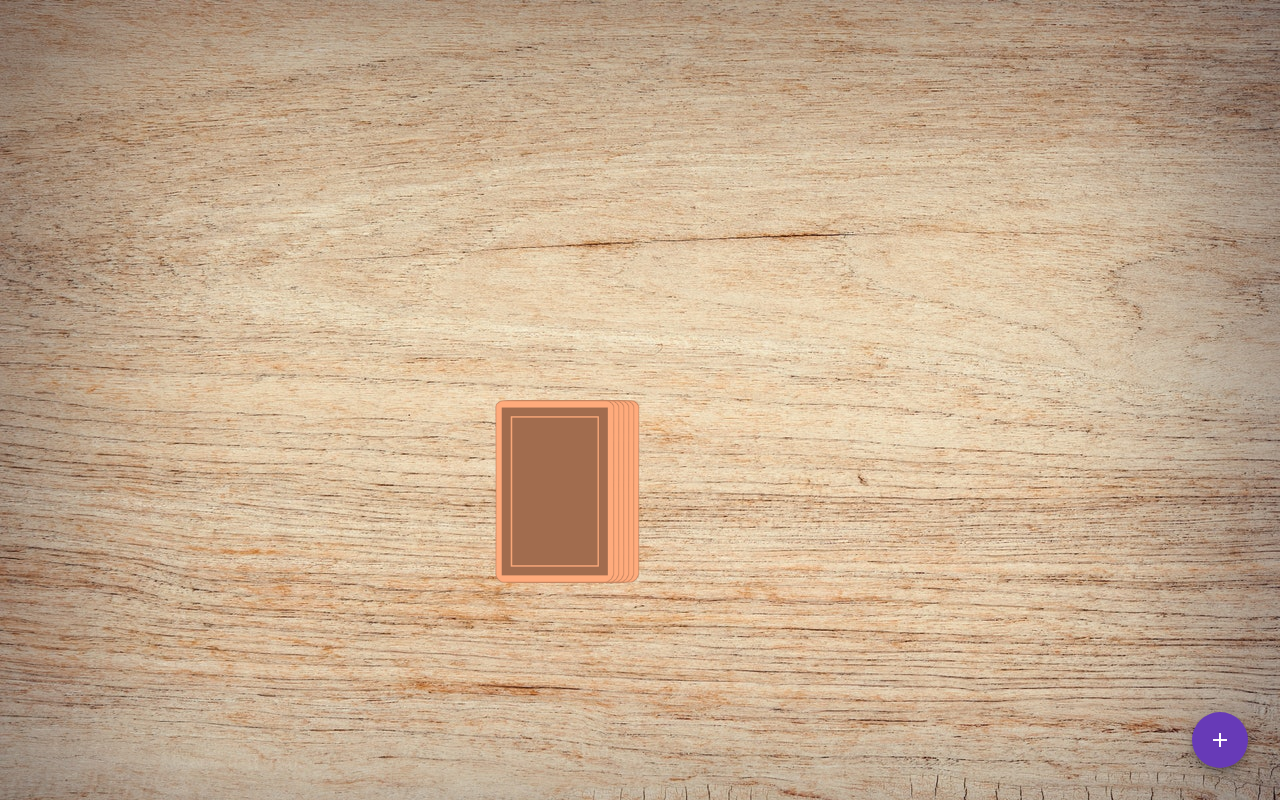
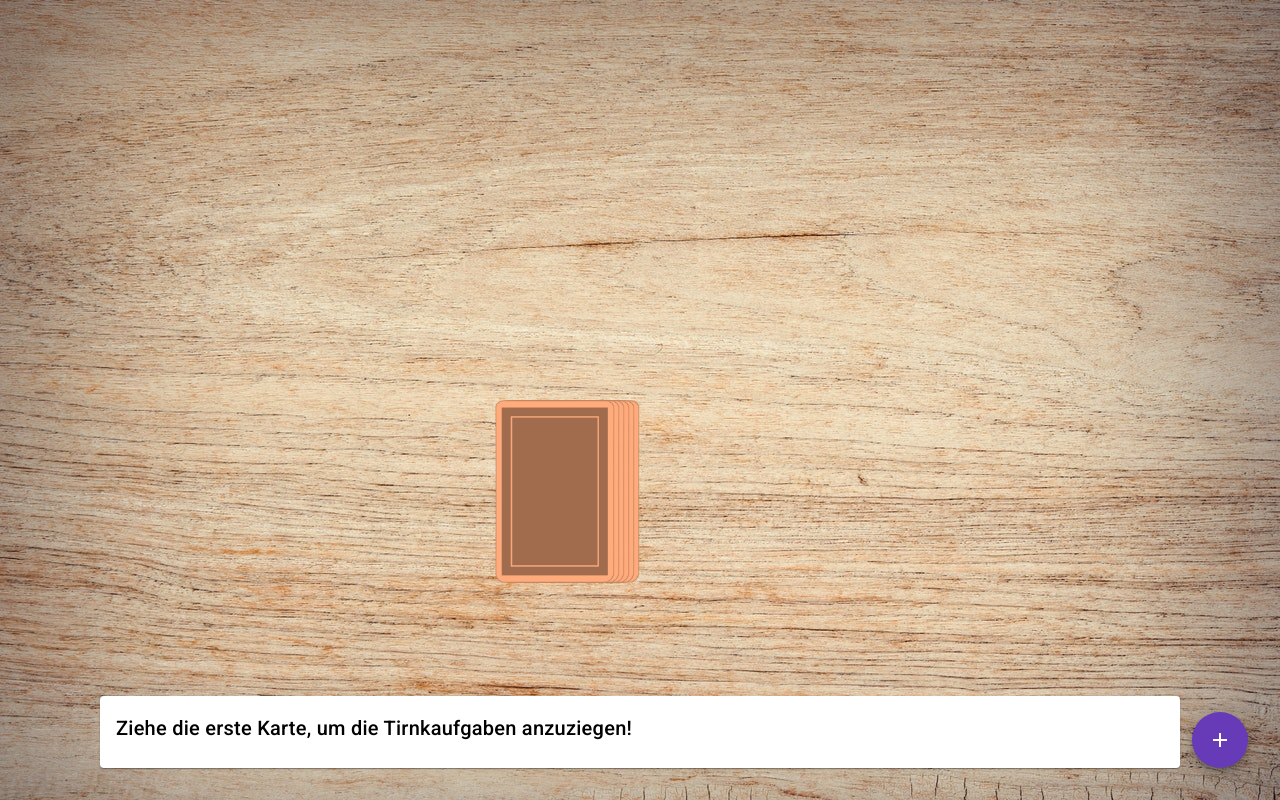
Before and after one commit to D1m1tr1e/Ring-of-Fire, an Angular app in the folder ringoffire/: page /game in a window 1280 px wide. Built offline with nearby package versions, Linux system fonts and the light colour scheme.

Commit message:
added function to display the game description to picked card

```diff
--- /dev/null
+++ b/ringoffire/src/app/game-info/game-info.component.html
@@ -0,0 +1,10 @@
+<mat-card>
+    <mat-card-title>
+        {{ cardTitle }}
+    </mat-card-title>
+
+
+    <mat-card-content>
+    {{ cardDecription }}
+    </mat-card-content>
+</mat-card>
--- /dev/null
+++ b/ringoffire/src/app/game-info/game-info.component.scss
@@ -0,0 +1,5 @@
+mat-card{
+    > mat-card-title{
+        padding: 1rem 1rem 0.5rem 1rem;
+    }
+}
--- /dev/null
+++ b/ringoffire/src/app/game-info/game-info.component.ts
@@ -0,0 +1,88 @@
+import { Component, Input, OnChanges } from '@angular/core';
+import { MatCardModule } from '@angular/material/card';
+
+@Component({
+  selector: 'app-game-info',
+  standalone: true,
+  imports: [MatCardModule],
+  templateUrl: './game-info.component.html',
+  styleUrl: './game-info.component.scss'
+})
+
+export class GameInfoComponent implements OnChanges {
+
+  @Input() card: string = '';
+  cardTitle: string = '';
+  cardDecription: string = '';
+
+  ngOnInit(): void { }
+
+  ngOnChanges(): void {
+    if (this.card) {
+      console.log('Current Card Name:', this.card.split('_')[0]);
+      console.log('Current Card Number:', this.card.split('_')[1]);
+      let cardNumber = + this.card.split('_')[1];
+      this.cardTitle = this.cardAction[cardNumber - 1].title;
+      this.cardDecription = this.cardAction[cardNumber - 1].description;
+
+    } else {
+      console.log('Es wurde noch keine Karte gezogen');
+      this.cardTitle = ('Ziehe die erste Karte, um die Tirnkaufgaben anzuziegen!');
+    }
+  }
+
+  cardAction: Array<{ title: string; description: string }> = [
+    {
+      title: "Pizzaliebhaber",
+      description: "Trinke einen Shot, wenn du in den letzten 24 Stunden Pizza gegessen hast."
+    },
+    {
+      title: "Witzemacher",
+      description: "Wähle einen Spieler aus, der einen Witz erzählen muss. Wenn niemand lacht, trinkt er."
+    },
+    {
+      title: "Telefonvergesser",
+      description: "Trinke zwei Schlucke, wenn du jemals vergessen hast, wo du dein Telefon hingelegt hast."
+    },
+    {
+      title: "Drink-Taucher",
+      description: "Tauche einen Finger in deinen Drink und lecke ihn ab, ohne zu erröten. Wenn du errötest, trinke."
+    },
+    {
+      title: "Sozialer Entdecker",
+      description: "Trinke einen Schluck für jede Person im Raum, die du nicht persönlich kennst."
+    },
+    {
+      title: "Akrobatenmeister",
+      description: "Mache einen Handstand für 10 Sekunden. Wenn du es nicht schaffst, trinke."
+    },
+    {
+      title: "Platztauscher",
+      description: "Wähle einen Spieler aus. Du und dieser Spieler tauschen Plätze. Die Person, die jetzt deine vorherige Position hat, trinkt."
+    },
+    {
+      title: "Selfie-Enthusiast",
+      description: "Trinke, wenn du jemals ein Selfie gemacht hast."
+    },
+    {
+      title: "Kaugummi-Künstler",
+      description: "Wenn du einen Kaugummi hast, lege ihn für den Rest des Spiels auf deine Nase. Trinke, wenn er herunterfällt."
+    },
+    {
+      title: "Tierischer Geräuschmacher",
+      description: "Mache eine Tiergeräuschnachahmung. Wenn jemand errät, welches Tier es ist, trinkst du nicht. Andernfalls trinke."
+    },
+    {
+      title: "Social-Media-Abenteurer",
+      description: "Trinke für jede Social-Media-Plattform, auf der du angemeldet bist."
+    },
+    {
+      title: "Wissensdurstiger",
+      description: "Trinke einen Shot für jede falsche Antwort auf eine einfache Wissensfrage."
+    },
+    {
+      title: "Peinlichkeits-Teiler",
+      description: "Wähle einen Spieler aus. Dieser Spieler muss eine peinliche Geschichte über sich selbst teilen. Wenn niemand lacht, trinkt er."
+    }
+  ];
+}
--- a/ringoffire/src/app/game/game.component.html
+++ b/ringoffire/src/app/game/game.component.html
@@ -1,8 +1,6 @@
 <app-player class="player-position" *ngFor="let player of game.players; let i = index;"
     [activePlayer]="i == game.currentPlayer"
     [name]="player" [ngStyle]="{'top.px': 100 + (i * 70)}"></app-player>
-
-
 
 <div class="field">
     <div class="card-stack">
@@ -26,3 +24,5 @@
 <button mat-fab color="primary" class="btn-add" (click)="openDialog()">
     <mat-icon>add</mat-icon>
 </button>
+
+<app-game-info [card]="currentCard" class="pin-bottom" ></app-game-info>
--- a/ringoffire/src/app/game/game.component.scss
+++ b/ringoffire/src/app/game/game.component.scss
@@ -66,3 +66,10 @@
     right: 32px;
     bottom: 32px;
 }
+
+.pin-bottom{
+    position: absolute;
+    bottom: 32px;
+    left: 100px;
+    right: 100px;
+}
--- a/ringoffire/src/app/game/game.component.ts
+++ b/ringoffire/src/app/game/game.component.ts
@@ -6,12 +6,15 @@ import { MatButtonModule } from '@angular/material/button';
 import { MatIconModule } from '@angular/material/icon';
 import { MatDialog } from '@angular/material/dialog';
 import { DialogAddPlayerComponent } from '../dialog-add-player/dialog-add-player.component';
+import { GameInfoComponent } from '../game-info/game-info.component';
+import { setThrowInvalidWriteToSignalError } from '@angular/core/primitives/signals';
 
 
 @Component({
   selector: 'app-game',
   standalone: true,
-  imports: [CommonModule, PlayerComponent, MatButtonModule, MatIconModule, DialogAddPlayerComponent],
+  imports: [CommonModule, PlayerComponent, MatButtonModule, MatIconModule,
+    DialogAddPlayerComponent, GameInfoComponent],
   templateUrl: './game.component.html',
   styleUrls: ['./game.component.scss']
 })
@@ -62,11 +65,14 @@ export class GameComponent {
     return array;
   }
 
+  nextPlayer: number = 0;
 
   takeCard() {
     if (!this.pickCardAnimation) {
       this.currentCard = this.game.stack.pop() as string;
       this.pickCardAnimation = true;
+      this.game.currentPlayer++;
+      this.game.currentPlayer = this.game.currentPlayer % this.game.players.length;
 
       setTimeout(() => {
         this.game.playedCards.push(this.currentCard);
```
Also changed, not shown: 1 other file (tests, documents, lock files or other folders).
